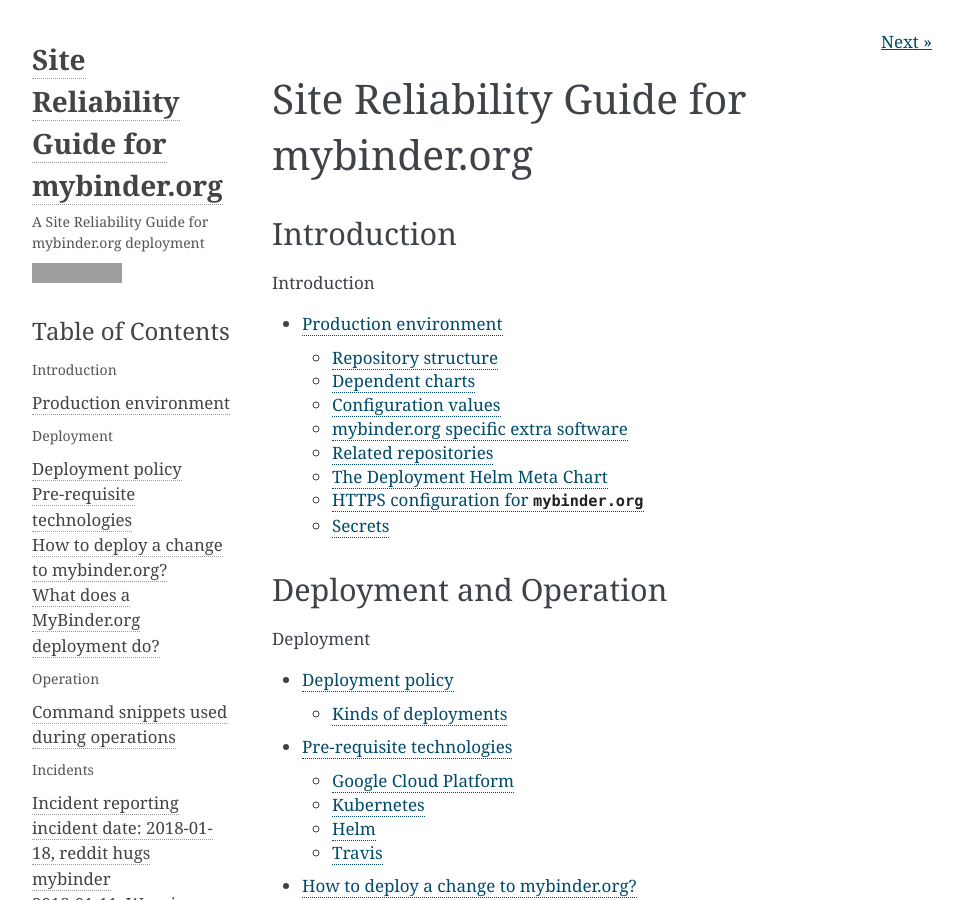
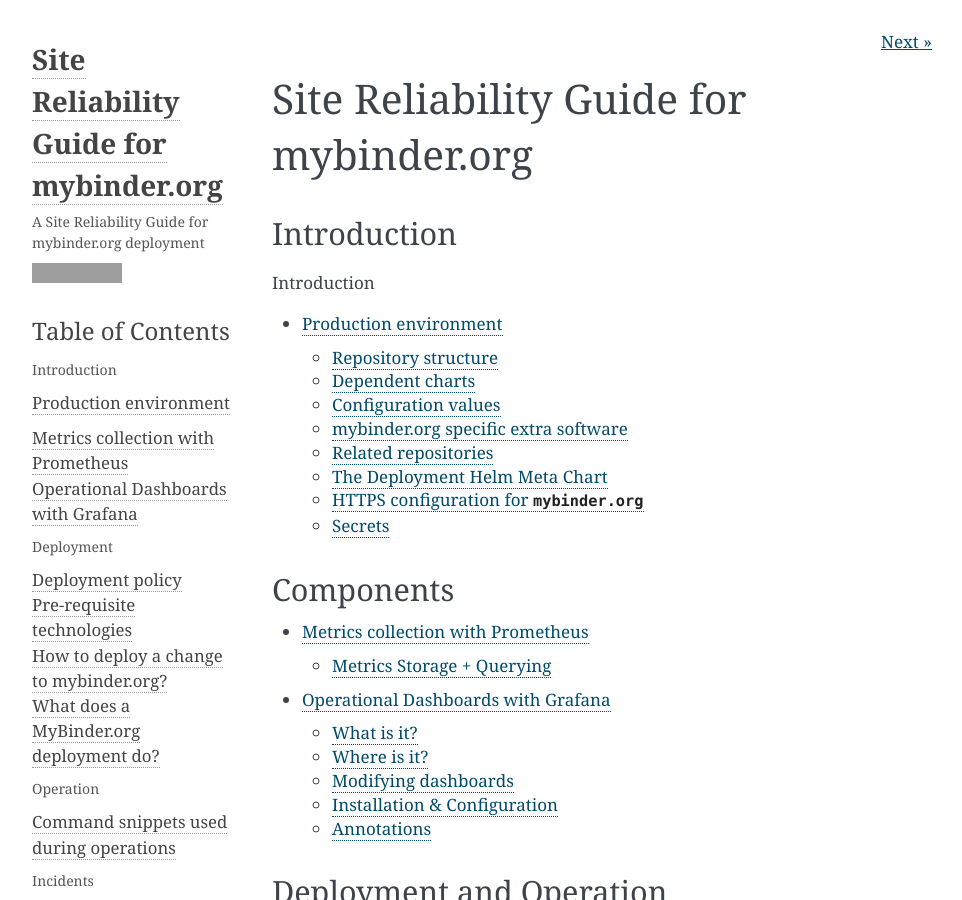
Before and after one commit to jupyterhub/mybinder.org-deploy, a Sphinx documentation site: the page built from docs/source/index.rst, in a window 1280 px wide and 900 px high, cut to the strip 0-900 px from the top of the window. Shown: the whole strip, without its empty margins (148-1110 px from the left). Built offline with Sphinx 7.4.7, drawn with Linux system fonts in a browser that asks for light colours; pages that are not in the unit, such as notebooks, are missing from menus; some of the changed lines change nothing that is shown; grey boxes are pictures that could not be loaded.

Commit message:
Add metrics + dashboard component docs
Ref #416

````diff
--- /dev/null
+++ b/docs/source/components/dashboards.md
@@ -0,0 +1,64 @@
+# Operational Dashboards with Grafana
+
+We use [Grafana](https://grafana.com/) for creating dashboards
+from our [metrics](metrics.md). Dashboards are useful for
+understanding the current status of the system and all its components
+at a glance. They are also very useful to try and debug what
+is going wrong during / after an outage.
+
+## What is it?
+
+```eval_rst
+.. image:: dashboard.png
+```
+
+A dashboard is a set of pre-defined graphs in a particular layout that
+provide an overview of a system. In our case, they provide an overview
+of the [operational metrics](metrics.md) of the components that make
+up mybinder.org.
+
+## Where is it?
+
+Our dashboards are at [grafana.mybinder.org](https://grafana.mybinder.org).
+It is public for everyone to view - but to edit, you need an admin password
+that is private. Open an issue in [jupyterhub/mybinder.org-deploy](https://github.com/jupyterhub/mybinder.org-deploy)
+if you want write access to the dashboards.
+
+You can click the button to the right of the Grafana logo in the top left,
+and it will open a drop-down menu of dashboards for the mybinder.org deployment.
+
+## Modifying dashboards
+
+Each dashboard is edited directly from the user interface (if you have
+access to edit it). You can click on any graph and select the `Edit` option
+to see what queries make up the dashboard, and how you can edit it.
+All the dashboard definitions are stored in an `sqlite` database on a
+disk attached to the running grafana instance.
+
+The [Grafana documentation](http://docs.grafana.org/guides/basic_concepts/)
+has more info on the various concepts in Grafana, and how you can use them.
+You can also create a new dashboard and play with it. Be careful before
+editing currently used dashboards!
+
+## Installation & Configuration
+
+Grafana is installed with the [Grafana helm chart](https://github.com/kubernetes/charts/tree/master/stable/grafana).
+You can see the options for configuring it documented in its
+[`values.yaml`](https://github.com/kubernetes/charts/blob/master/stable/grafana/values.yaml)
+file. You can also see the specific ways we have configured it
+in the `grafana` section of `mybinder/values.yaml`, `config/prod.yaml`
+and `config/staging.yaml`.
+
+## Annotations
+
+[Annotations](http://docs.grafana.org/reference/annotations/) are
+a cool feature of Grafana that lets us add arbitrary markers tagged to
+all graphs marking an event that has happened. For example, you can
+create an annotation each time a deployment happens - this puts a
+marker with info about the deployment on each graph, so you can easily
+tell if a particular deployment has caused changes in any metric.
+This is very useful for debugging!
+
+We use the script in `travis/post-grafana-annotation.py` to
+create annotations just before each deployment. See the docstring in
+the script for more details.
--- /dev/null
+++ b/docs/source/components/metrics.md
@@ -0,0 +1,121 @@
+# Metrics collection with Prometheus
+
+We collect operational metrics about all the components of mybinder.org
+and create dashboards from them. This document details the components
+involved in collecting, storing and querying the metrics.
+
+This is only for operational metrics - **not** for analytics on repositories
+built or traffic.
+
+## Metrics Storage + Querying
+
+We use [Prometheus](https://prometheus.io/) to store and query our metrics.
+
+### What is Prometheus?
+
+Prometheus is a [Time Series Database](https://en.wikipedia.org/wiki/Time_series_database)
+optimized for storing operational metrics. It stores all data as
+streams of timestamped values belonging to the same **metric** and the
+same set of **labels**.
+
+The **metric name** specifies the general feature of a system that is
+measured (e.g. `http_requests_total` - the total number of HTTP requests received).
+
+A set of labels for the same metric name identifies a particular
+dimensional instantiation of that metric (for example: all HTTP requests
+that used the method `POST` to the `/api/tracks` handler would be represented
+as the time series `http_requests_total{method="POST", handler="/api/tracks"}`).
+
+The prometheus documentation has more information on its
+[data model](https://prometheus.io/docs/concepts/data_model/) and the different
+[kinds of time series](https://prometheus.io/docs/concepts/metric_types/) available.
+These two pages are fairly short and are highly recommended reading!
+
+### Querying
+
+Prometheus has its own query language called
+[PromQL](https://prometheus.io/docs/prometheus/latest/querying/basics/),
+optimized for time series queries.
+
+The prometheus documentation has fairly clear and thorough documentation
+on PromQL - [basics](https://prometheus.io/docs/prometheus/latest/querying/basics/),
+[operators](https://prometheus.io/docs/prometheus/latest/querying/operators/)
+and [functions](https://prometheus.io/docs/prometheus/latest/querying/functions/).
+You do not need to become an expert, but a basic understanding is useful.
+There are also [examples](https://prometheus.io/docs/prometheus/latest/querying/examples/)
+to pick up and play with!
+
+[prometheus.mybinder.org](https://prometheus.mybinder.org) is our public
+prometheus installation, and you can practice your queries there!
+
+
+### Metrics Ingestion
+
+Prometheus uses a **pull** model for metrics. It has a list of
+targets, and constantly polls them for their current state, and
+records what it gets back. The targets are supposed to respond
+to these HTTP requests with data in the
+[prometheus format](https://prometheus.io/docs/instrumenting/exposition_formats/).
+
+Our data is currently sourced from the following targets.
+
+#### Node information
+
+The [node_exporter](https://github.com/prometheus/node_exporter) exports
+information about each node we run - CPU usage, memory left, disk space,
+etc. It provides fairly detailed info, usually prefixed with `node_`.
+This is not kubernetes specific.
+
+#### Kubernetes information
+
+[kube-state-metrics](https://github.com/kubernetes/kube-state-metrics)
+exposes information about the kubernetes cluster - such as number of pods
+and the states they are in, number of nodes, etc. These are usually
+prefixed with `kube_`.
+
+These only contain information from kubernetes API itself. For example,
+'how much RAM are these containers using' is not recorded by `kube-state-metrics`,
+since that is not information that is available to the Kubernetes API.
+'how much RAM are these pods requesting' is, however, available.
+
+#### Container information
+
+[cadvisor](https://github.com/google/cadvisor) provides detailed runtime
+information about all the containers running in the cluster. This is information
+mostly not available from `kube-state-metrics` - such as 'how much RAM are
+these containers using right now', etc. These are usually prefixed with
+`container_`.
+
+#### HTTP request information
+
+We use the [nginx-ingress helm chart](https://github.com/kubernetes/charts/tree/master/stable/nginx-ingress)
+to let all HTTP traffic into our cluster. This allows us to use
+the [nginx VTS exporter](https://hnlq715.github.io/nginx-vts-exporter/)
+to collect information in prometheus about requests / responses.
+These metrics are prefixed with `nginx_`.
+
+#### BinderHub information
+
+[BinderHub](http://github.com/jupyterhub/binderhub) itself exposes
+metrics about its operations in the prometheus format, using
+the [python prometheus client library](https://github.com/prometheus/client_python).
+These are currently somewhat limited, and prefixed with `binderhub_`
+
+### Configuration
+
+Prometheus is installed using the
+[prometheus helm chart](https://github.com/kubernetes/charts/tree/master/stable/prometheus).
+This installs the following components:
+
+1. Prometheus server (storage + querying)
+2. `node_exporter` on every node
+3. A `kube-state-metrics` instance
+
+`cadvisor` is already present on all nodes (it ships with the `kubelet`
+kubernetes component), and the prometheus helm chart has configuration
+that adds those as targets.
+
+You can see the available options for configuring the prometheus
+helm chart in its [values.yaml](https://github.com/kubernetes/charts/blob/master/stable/prometheus/values.yaml)
+file. You can see the current configuration we have under the `prometheus`
+section of `mybinder/values.yaml`, `config/prod.yaml` and `config/staging.yaml`.
--- a/docs/source/index.rst
+++ b/docs/source/index.rst
@@ -9,6 +9,15 @@
    :caption: Introduction
 
    production_environment.md
+
+Components
+----------
+
+.. toctree::
+   :maxdepth: 2
+
+   components/metrics.md
+   components/dashboards.md
 
 Deployment and Operation
 ------------------------
````
Also changed, not shown: docs/source/components/dashboards.png (added).
